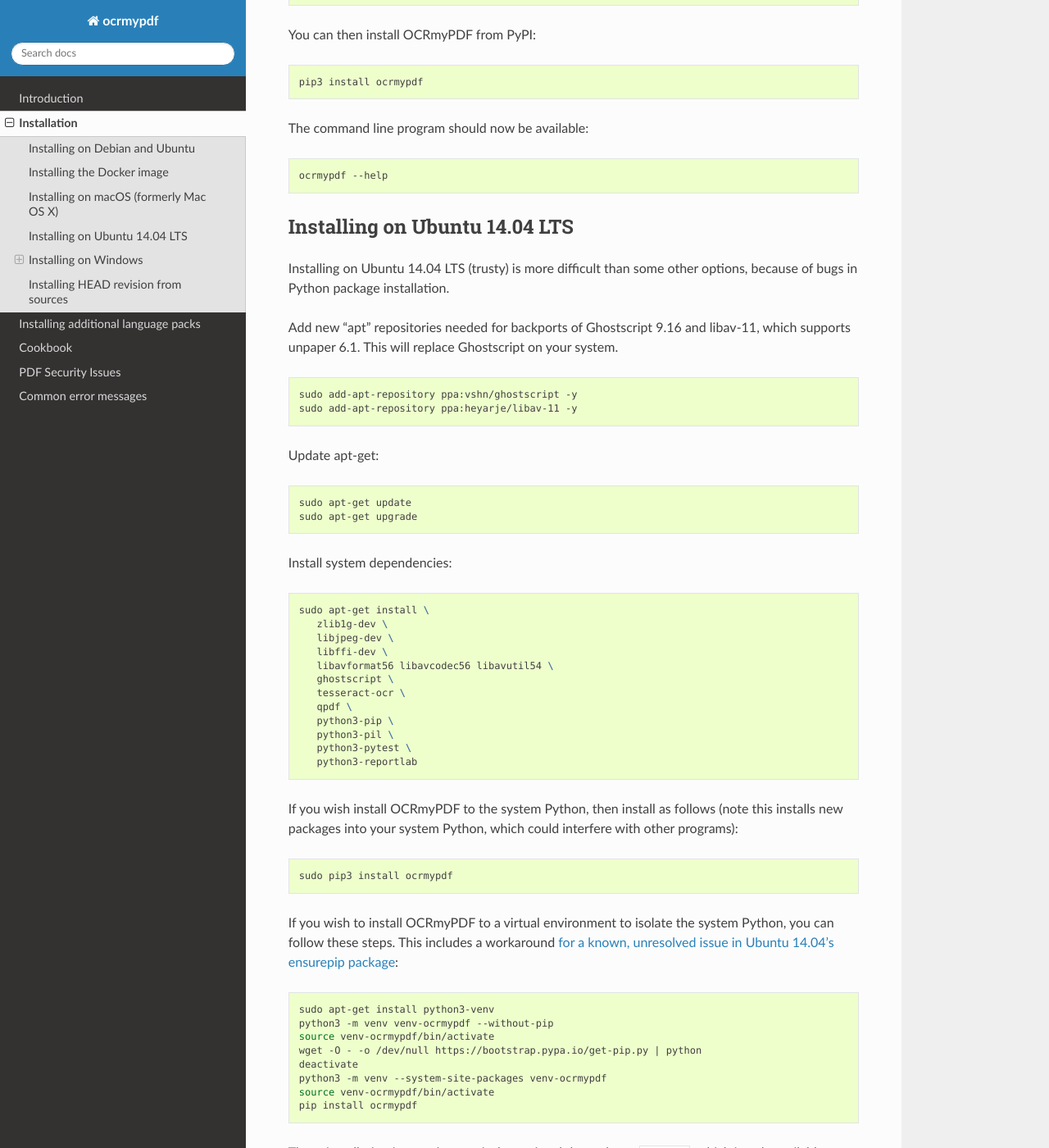
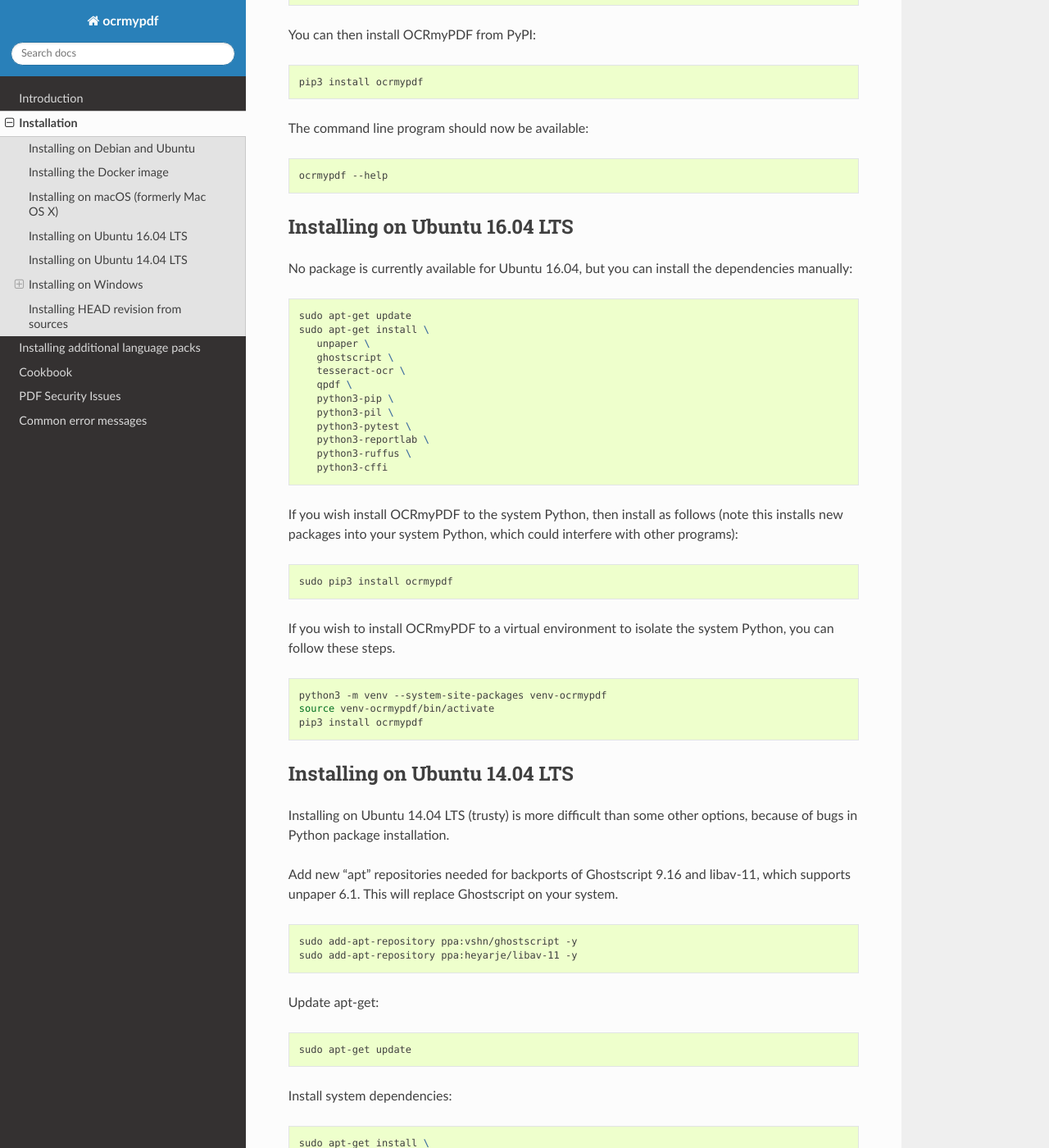
Before and after one commit to ocrmypdf/OCRmyPDF, a Sphinx documentation site: the page built from docs/installation.rst, in a window 1280 px wide and 1400 px high, scrolled down 2787 px. Shown: the whole window at 82% size. Built offline with Sphinx 7.4.7 and the Read the Docs theme 2.0.0, drawn with Linux system fonts in a browser that asks for light colours.

Commit message:
Add installation instructions for Ubuntu 16.04

```diff
--- a/docs/installation.rst
+++ b/docs/installation.rst
@@ -140,6 +140,44 @@
 
    ocrmypdf --help
 
+
+Installing on Ubuntu 16.04 LTS
+------------------------------
+
+No package is currently available for Ubuntu 16.04, but you can install the dependencies manually:
+
+.. code-block:: bash
+
+   sudo apt-get update
+   sudo apt-get install \
+      unpaper \
+      ghostscript \
+      tesseract-ocr \
+      qpdf \
+      python3-pip \
+      python3-pil \
+      python3-pytest \
+      python3-reportlab \
+      python3-ruffus \
+      python3-cffi
+
+If you wish install OCRmyPDF to the system Python, then install as follows (note this installs new packages
+into your system Python, which could interfere with other programs):
+
+.. code-block:: bash
+
+   sudo pip3 install ocrmypdf
+
+If you wish to install OCRmyPDF to a virtual environment to isolate the system Python, you can
+follow these steps.
+
+.. code-block:: bash
+
+   python3 -m venv --system-site-packages venv-ocrmypdf
+   source venv-ocrmypdf/bin/activate
+   pip3 install ocrmypdf
+
+
 Installing on Ubuntu 14.04 LTS
 ------------------------------
 
@@ -157,7 +195,6 @@
 .. code-block:: bash
 
    sudo apt-get update
-   sudo apt-get upgrade
 
 Install system dependencies:
 
```
